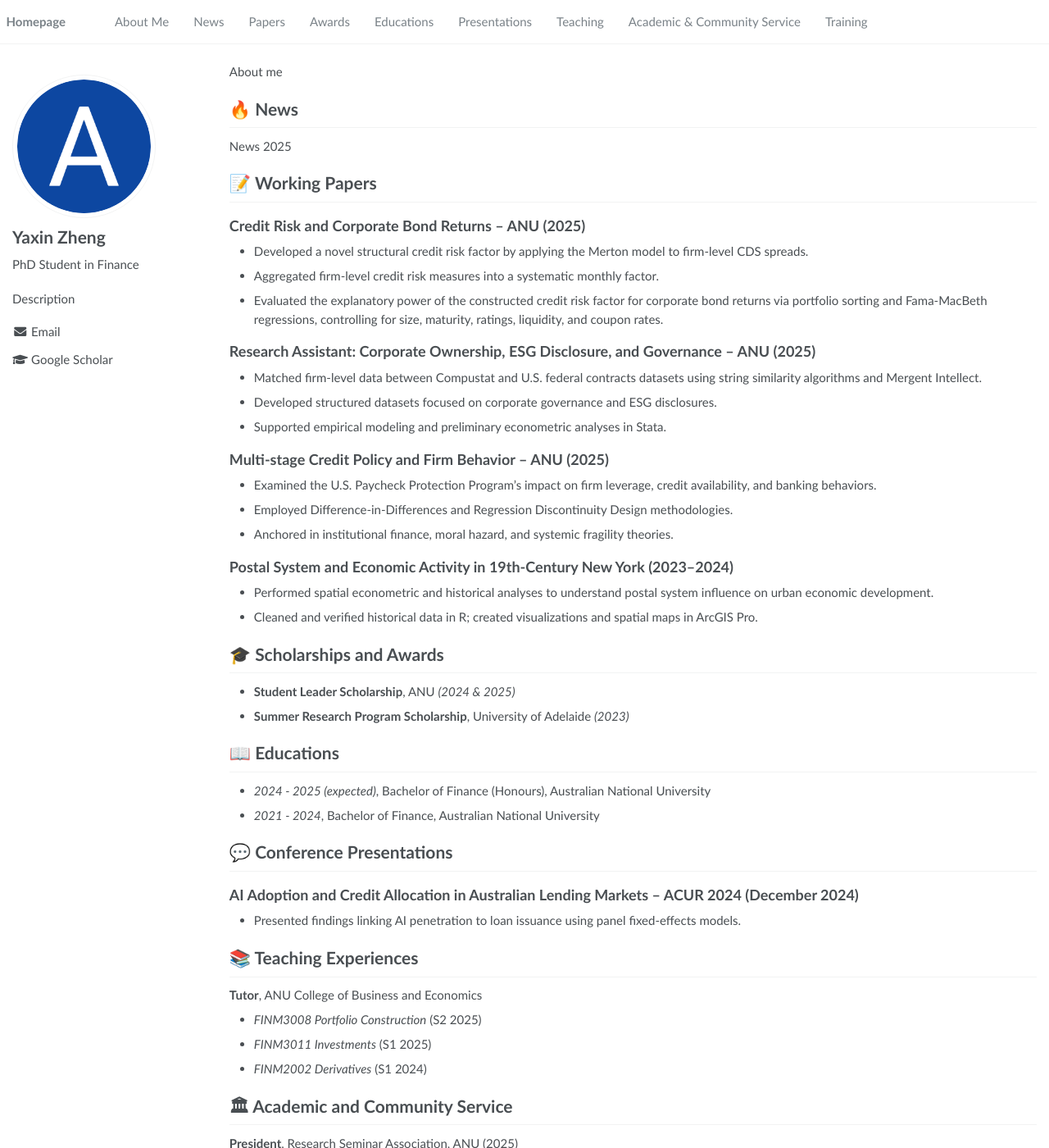
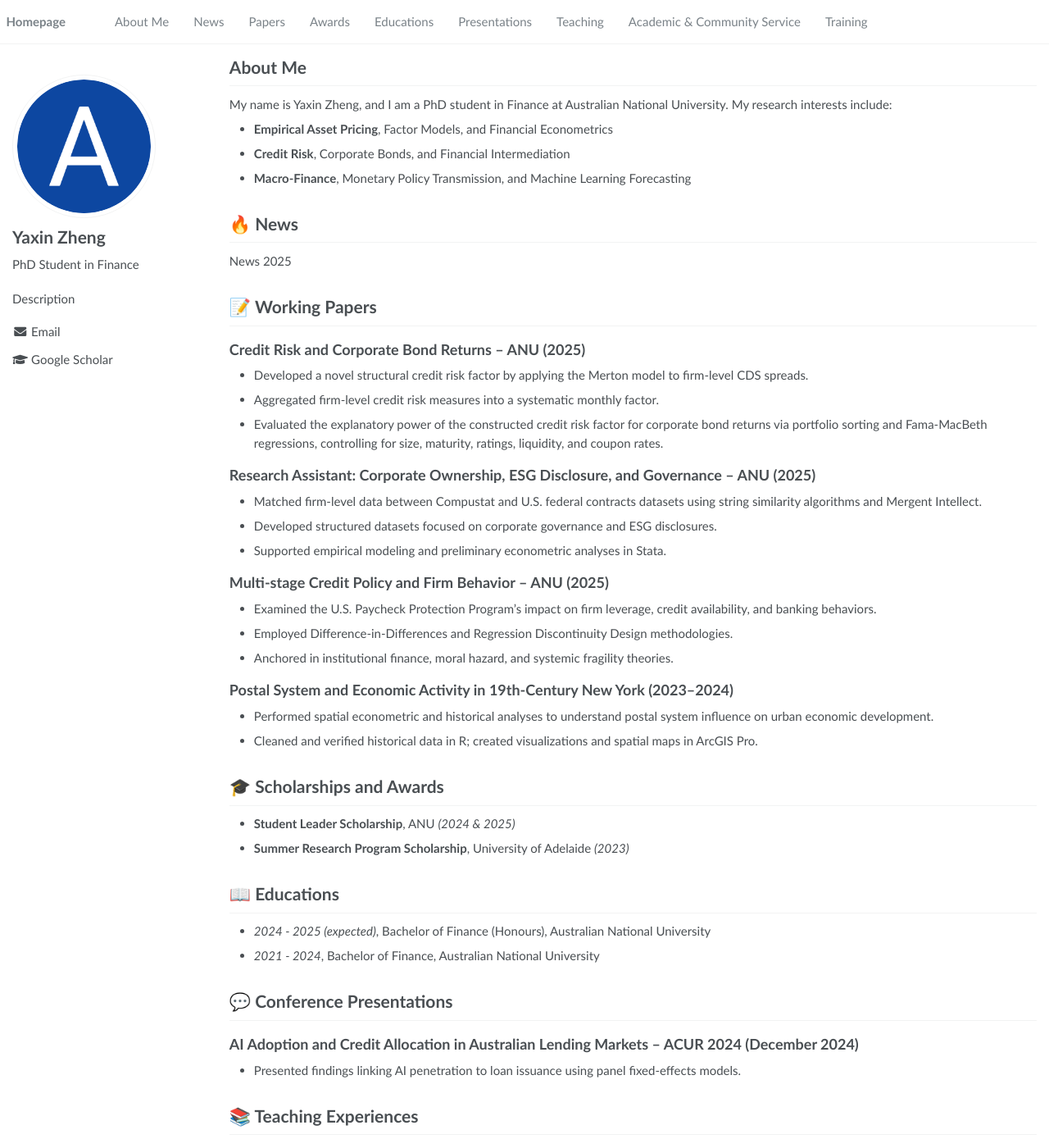
Before and after one commit to yaxinzhenge/yaxinzhenge.github.io, a Jekyll site: the page built from _pages/about.md, in a window 1280 px wide and 1400 px high. Shown: the whole window at 82% size. Built offline with Jekyll 4.4.1, drawn with Linux system fonts in a browser that asks for light colours.

Commit message:
updated some about

```diff
--- a/_pages/about.md
+++ b/_pages/about.md
@@ -15,10 +15,12 @@ redirect_from:
 {% endif %}
 {% assign url = gsDataBaseUrl | append: "google-scholar-stats/gs_data_shieldsio.json" %}
 
-<span class='anchor' id='about-me'></span>
+# About Me
+My name is Yaxin Zheng, and I am a PhD student in Finance at Australian National University. My research interests include:
 
-About me
-
+- **Empirical Asset Pricing**, Factor Models, and Financial Econometrics
+- **Credit Risk**, Corporate Bonds, and Financial Intermediation
+- **Macro-Finance**, Monetary Policy Transmission, and Machine Learning Forecasting
 
 # 🔥 News
 News 2025
--- a/_sass/_page.scss
+++ b/_sass/_page.scss
@@ -61,7 +61,7 @@
     }
   }
   h1 {
-    margin-top: 1em;
+    margin-top: 1.5em;
     padding-bottom: 0.5em;
     border-bottom: 1px solid $border-color;
   }
```
